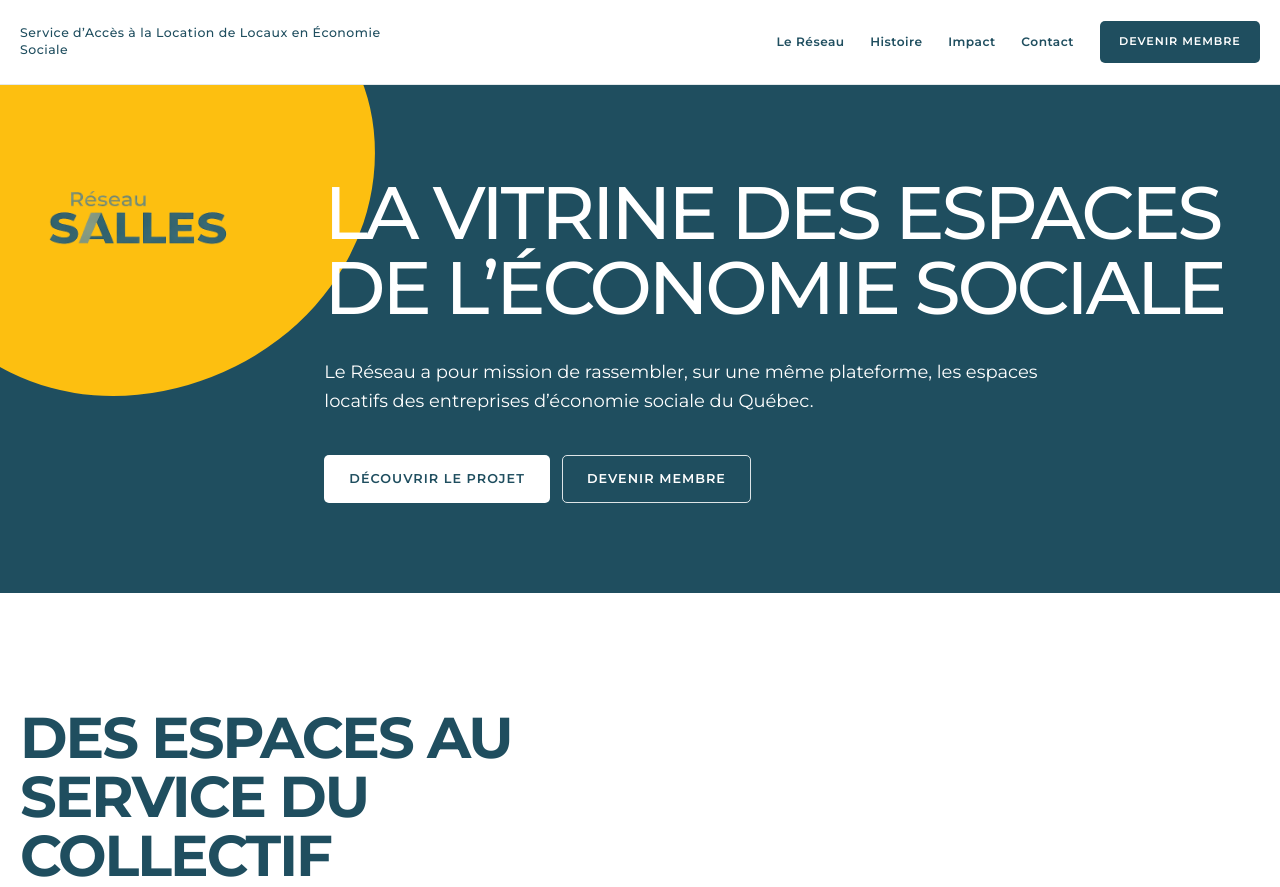
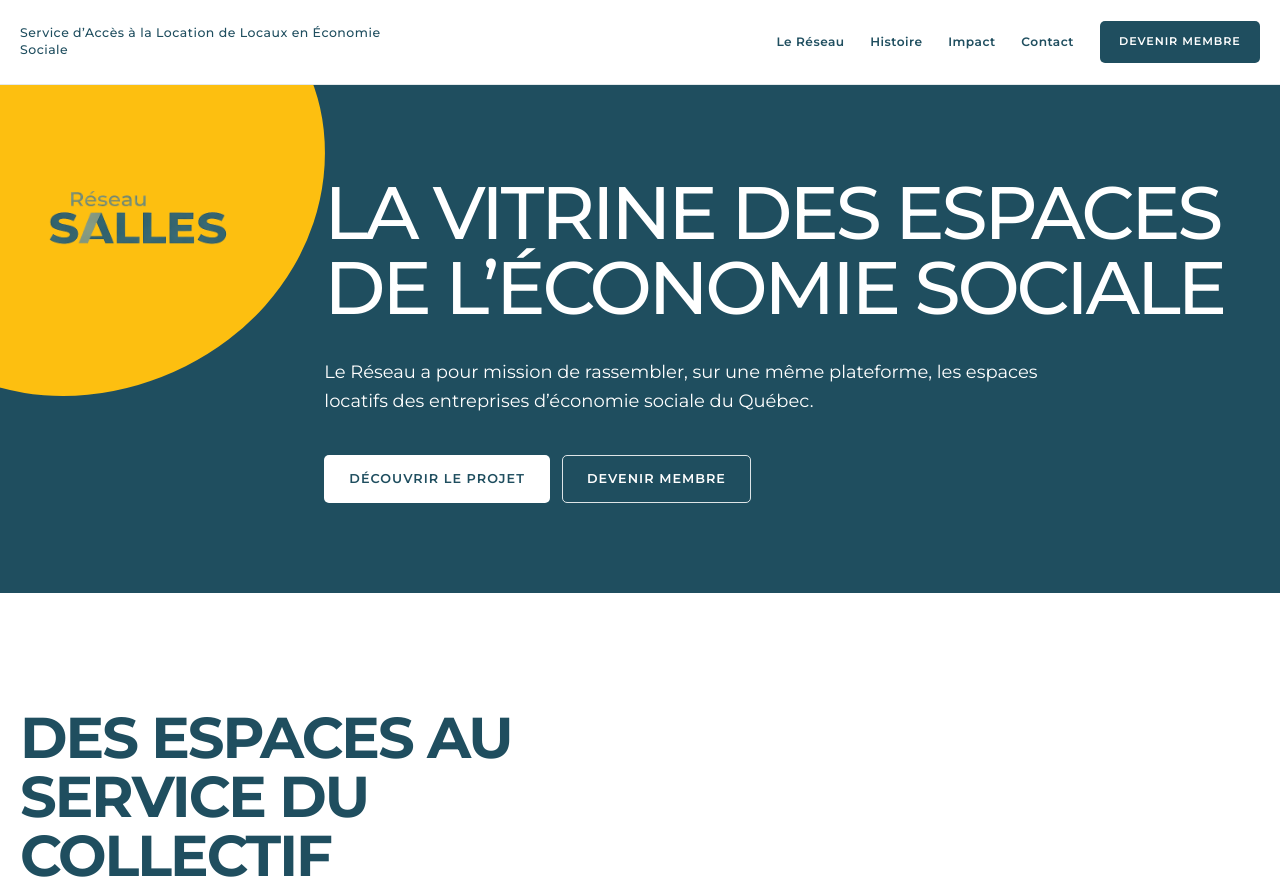
Before and after one commit to Chantier10/reseauSALLES1.0, a plain HTML site: page index.html in a window 1280 px wide. Shown: the top 887 px of the page. Drawn offline with Linux system fonts and the light colour scheme.

Commit message:
Update styles.css

```diff
--- a/styles.css
+++ b/styles.css
@@ -1129,7 +1129,7 @@ a {
 /* Keep the decorative shape clear of the headline at every breakpoint. */
 .hero__shape {
   top: -150px;
-  left: -110px;
+  left: -160px;
   width: clamp(450px, 38vw, 700px);
 }
 
```
